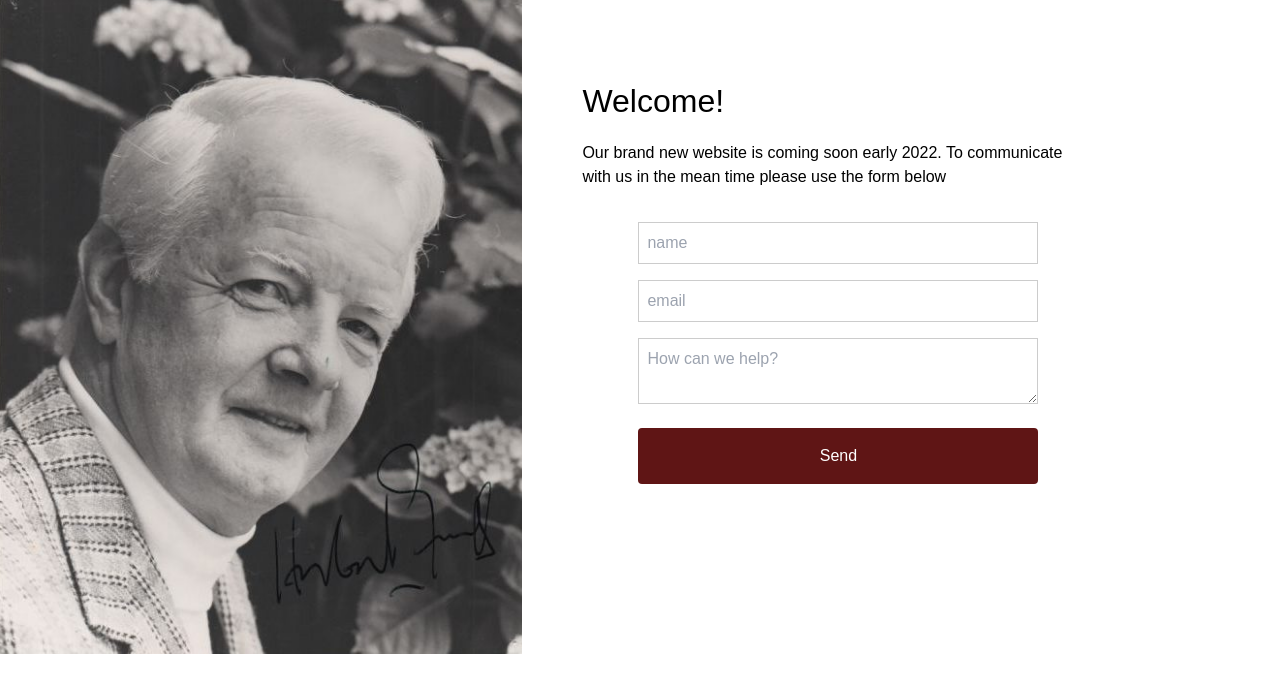
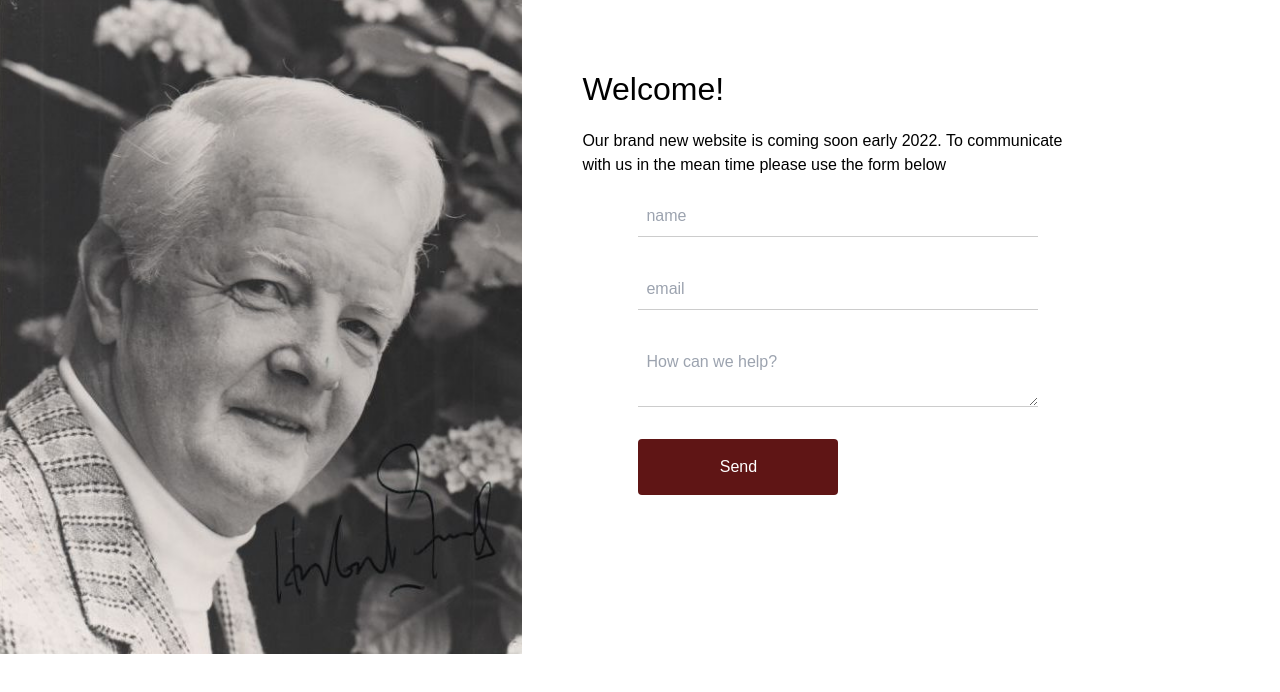
Before and after one commit to robertgregg3/hubertgregg.co.uk, a Next.js app: page / in a window 1280 px wide. Shown: the top 692 px of the page. Built offline with nearby package versions, Linux system fonts and the light colour scheme.

Commit message:
Updated styling

```diff
--- a/styles/Form.module.css
+++ b/styles/Form.module.css
@@ -8,9 +8,12 @@
 
 .form input,
 .form textarea {
-  margin: 0.5rem 0;
+  margin: 1rem 0;
   padding: 0.5rem;
-  border: 1px solid #cccccc;
+  border-bottom: 1px solid #cccccc;
+  border-right: none;
+  border-left: none;
+  border-top: none;
 }
 
 .form button {
@@ -21,6 +24,7 @@
   border: none;
   border-radius: 4px;
   cursor: pointer;
+  width: 200px;
 }
 
 .form button:hover {
```
